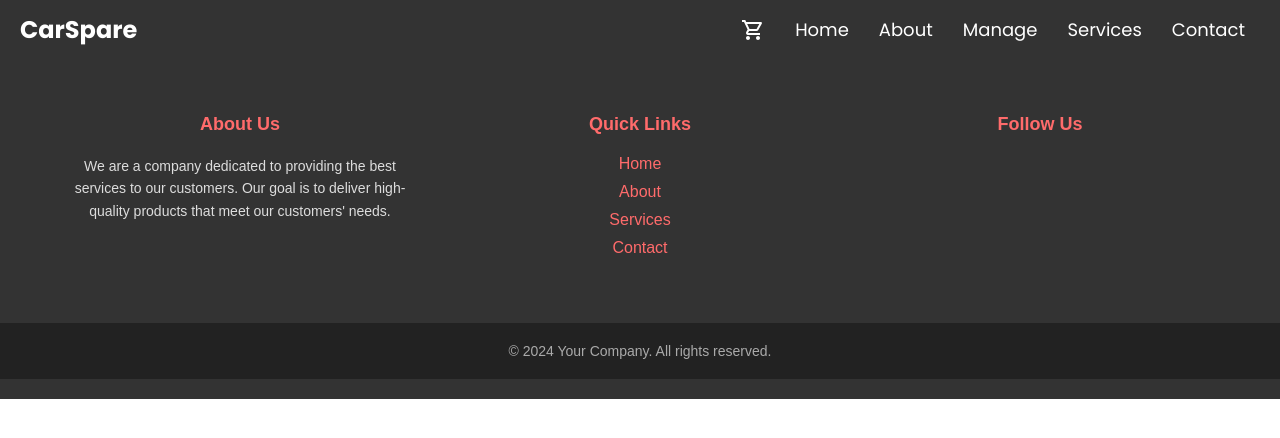
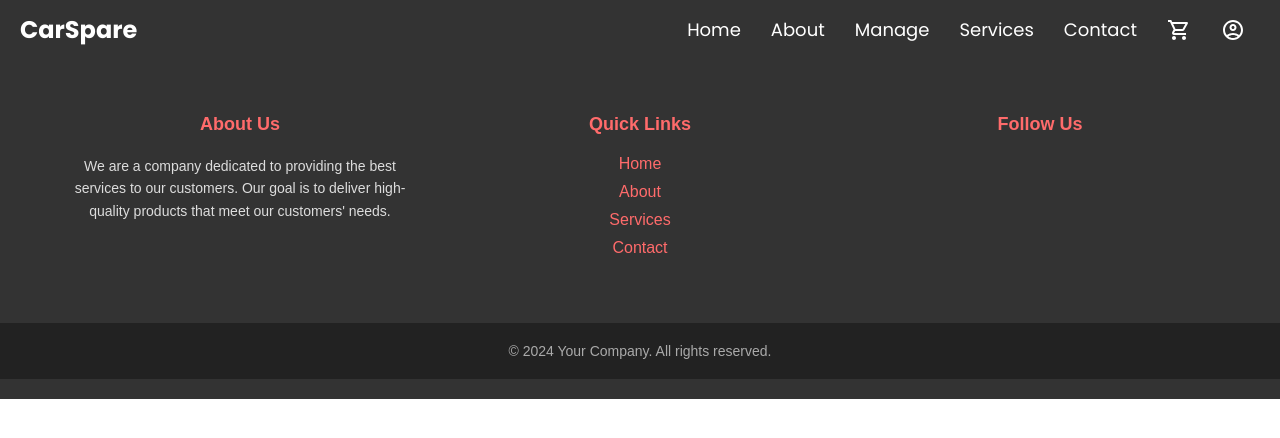
Before and after one commit to mathumathusan/carspare, a React (Vite) app in the folder frontend/: page / in a window 1280 px wide. Shown: the top 438 px of the page. Built offline with nearby package versions, Linux system fonts and the light colour scheme.

Commit message:
tnd commit

```diff
--- a/frontend/src/components/Login.jsx
+++ b/frontend/src/components/Login.jsx
@@ -115,7 +115,6 @@ function Login() {
             <label htmlFor="chk" aria-hidden="true">Sign up</label>
             <input type="text" name="txt" placeholder="User name" required />
             <input type="email" name="email" placeholder="Email" required />
-            <input type="number" name="broj" placeholder="BrojTelefona" required />
             <input type="password" name="pswd" placeholder="Password" required />
             <button type="submit">Sign up</button>
           </form>
--- a/frontend/src/components/NavBar.css
+++ b/frontend/src/components/NavBar.css
@@ -53,6 +53,23 @@ body {
   .navbar-links :hover {
     color: #ff6347;
   }
+  /* User icon styling */
+.user-icon-wrapper {
+  margin-left: 15px;
+}
+
+.userIcon {
+  font-size: 30px;
+  color: #fff;
+  border-radius: 50%; /* Make the user icon round */
+  transition: color 0.3s;
+  cursor: pointer;
+    margin-top: 8px;
+}
+
+.userIcon:hover {
+  color: #ff6b6b;
+}
 
   .hamburger-menu {
     display: none;
@@ -81,6 +98,38 @@ body {
     padding: 2px 6px;
     font-size: 12px;
   }
+  /* Dropdown styling */
+.dropdown-menu {
+  position: absolute;
+  top: 100%;
+  right: 0;
+  background-color: #333;
+  padding: 10px;
+  list-style: none;
+  box-shadow: 0 8px 16px rgba(0, 0, 0, 0.2);
+  z-index: 10;
+  display: flex;
+  flex-direction: column;
+  align-items: center;
+}
+
+.dropdown-menu li {
+  padding: 10px;
+  width: 100%;
+}
+
+.dropdown-menu li a {
+  color: #fff;
+  text-decoration: none;
+  width: 100%;
+  display: block;
+  text-align: center;
+}
+
+.dropdown-menu li a:hover {
+  color: #ff6b6b;
+  background-color: #444;
+}
 
 
   /* Media Query for Mobile Devices */
--- a/frontend/src/components/NavBar.jsx
+++ b/frontend/src/components/NavBar.jsx
@@ -1,32 +1,30 @@
 import React, { useState } from "react";
 import "./NavBar.css";
 import ShoppingCartOutlinedIcon from "@mui/icons-material/ShoppingCartOutlined";
+import AccountCircleOutlinedIcon from "@mui/icons-material/AccountCircleOutlined";
 import { Link } from "react-router-dom";
 
 function NavBar({ showCartIcon, cart }) {
   const [isOpen, setIsOpen] = useState(false);
+  const [isDropdownOpen, setIsDropdownOpen] = useState(false); // State for dropdown
+
   const totalQuantity = cart.reduce((total, item) => total + item.quantity, 0);
   const toggleMenu = () => {
     setIsOpen(!isOpen);
+  };
+
+  const handleMouseEnter = () => {
+    setIsDropdownOpen(true); // Show dropdown on hover
+  };
+
+  const handleMouseLeave = () => {
+    setIsDropdownOpen(false); // Hide dropdown when hover stops
   };
 
   return (
     <nav className="navbar">
       <div className="navbar-brand">CarSpare</div>
       <ul className={`navbar-links ${isOpen ? "open" : ""}`}>
-        {showCartIcon && (
-          <li>
-            <Link to={"/cart"}>
-              {" "}
-              <div className="cart-icon-wrapper">
-                <ShoppingCartOutlinedIcon className="cartIcon" />
-                {totalQuantity > 0 && (
-                  <span className="cart-badge">{totalQuantity}</span>
-                )}
-              </div>
-            </Link>
-          </li>
-        )}
         <li>
           <Link to={"/home"}>Home</Link>
         </li>
@@ -42,6 +40,36 @@ function NavBar({ showCartIcon, cart }) {
         <li>
           <a href="#contact">Contact</a>
         </li>
+        {showCartIcon && (
+          <li>
+            <Link to={"/cart"}>
+              <div className="cart-icon-wrapper">
+                <ShoppingCartOutlinedIcon className="cartIcon" />
+                {totalQuantity > 0 && (
+                  <span className="cart-badge">{totalQuantity}</span>
+                )}
+              </div>
+            </Link>
+          </li>
+        )}
+        {/* User Icon with Dropdown */}
+        <li
+          className="user-icon-wrapper"
+          onMouseEnter={handleMouseEnter}
+          onMouseLeave={handleMouseLeave}
+        >
+          <AccountCircleOutlinedIcon className="userIcon" />
+          {isDropdownOpen && (
+            <ul className="dropdown-menu">
+              <li>
+                <Link to={"/login"}>Login/Signup</Link>
+              </li>
+              <li>
+                <Link to={"/logout"}>Logout</Link>
+              </li>
+            </ul>
+          )}
+        </li>
       </ul>
       <div className="hamburger-menu" onClick={toggleMenu}>
         <span></span>
```
